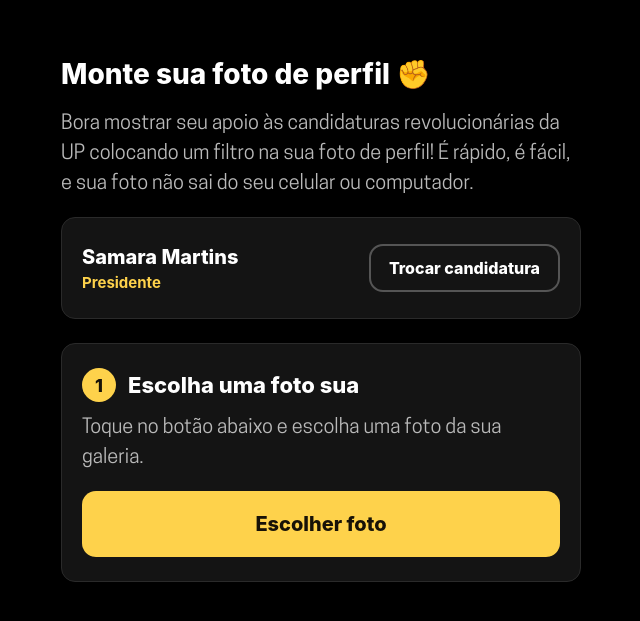
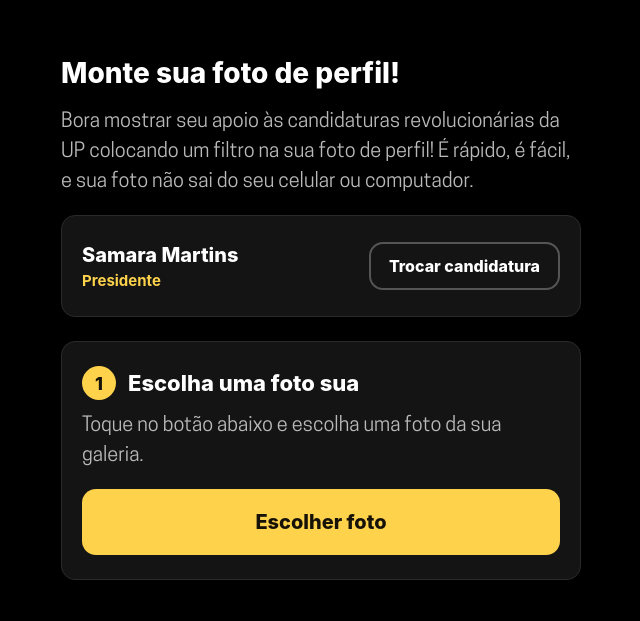
Before and after one commit to campanha-up/campanha-up.github.io, a website: page index.html in a window 1280 px wide. Shown: the part 207-828 px from the top of the page, without its empty margins (319-959 px from the left). Drawn offline with Linux system fonts and the light colour scheme; a web font is replaced by a local one.

```diff
--- a/index.html
+++ b/index.html
@@ -18,7 +18,7 @@
 <main class="conteudo">
 
   <section class="intro">
-    <h2>Monte sua foto de perfil ✊</h2>
+    <h2>Monte sua foto de perfil!</h2>
     <p>Bora mostrar seu apoio às candidaturas revolucionárias da UP colocando um filtro na sua foto de perfil! É rápido, é fácil, e sua foto não sai do seu celular ou computador.</p>
   </section>
 
```
Also changed, not shown: assets/logo-campanha.png.
